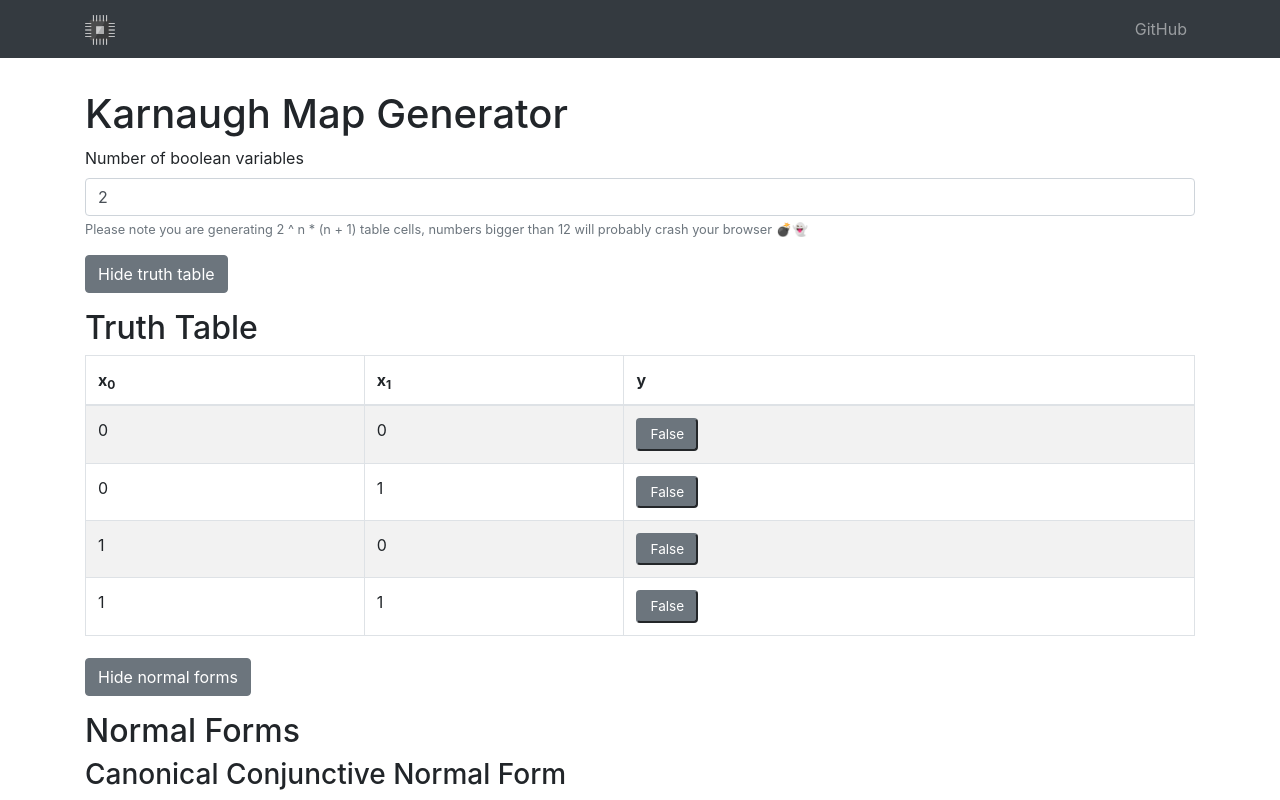
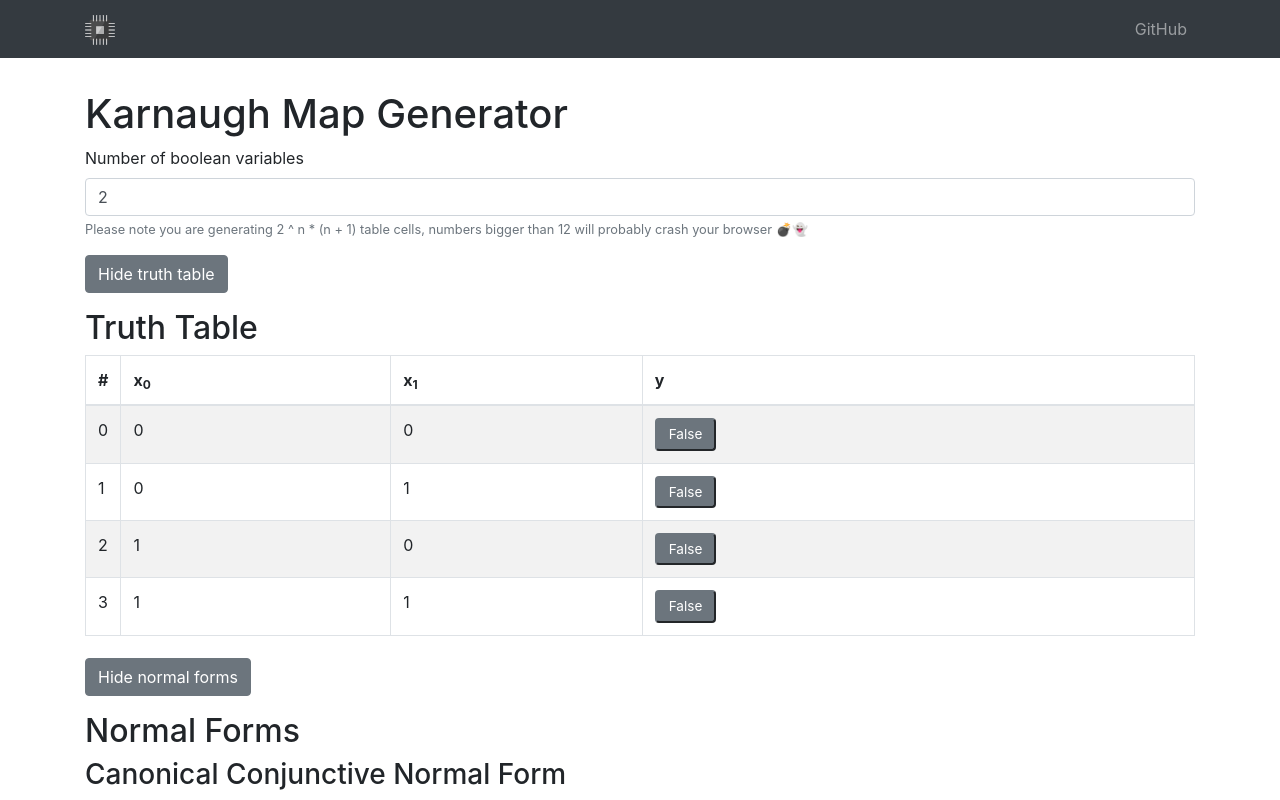
Before and after one commit to danlutz/karnaughmap, a React (Create React App) app: page / in a window 1280 px wide. Shown: the top 800 px of the page. Built offline with nearby package versions, Linux system fonts and the light colour scheme.

Commit message:
TruthTable: Display row number

```diff
--- a/src/components/TruthTable/TruthTable.js
+++ b/src/components/TruthTable/TruthTable.js
@@ -65,29 +65,26 @@ const TruthTable = () => {
           </span>
         </FormText>
       </FormGroup>
+      {numberOfInputs > 0 ? (
+        <>
           <Button onClick={() => setShowTruthTable(!showTruthTable)}>
             {showTruthTable ? 'Hide' : 'Show'} truth table
           </Button>
-      {numberOfInputs > 0 ? (
-        <>
           <Collapse isOpen={showTruthTable}>
             <HorizontalScrollWrapper>
               <h2>Truth Table</h2>
               <Table bordered striped>
                 <thead>
                   <tr>
-                    {[...headers, 'y'].map(
-                      (header, key) =>
-                        header !== 'y' ? (
+                    <th style={{ width: '20px' }}>#</th>
+                    {headers.map((header, key) => (
                       <th key={key}>
                         <span>
                           x<sub>{header}</sub>
                         </span>
                       </th>
-                        ) : (
-                          <th key={key}>y</th>
-                        )
-                    )}
+                    ))}
+                    <th>y</th>
                   </tr>
                 </thead>
                 <tbody>
@@ -96,6 +93,7 @@ const TruthTable = () => {
                     return (
                       <tr key={rowNumber}>
                         {[
+                          rowNumber,
                           ...row,
                           <ResultToggleButton
                             onClick={() => toggleResult(rowNumber)}
```
Lines whose indentation alone changed are shown as unchanged.
